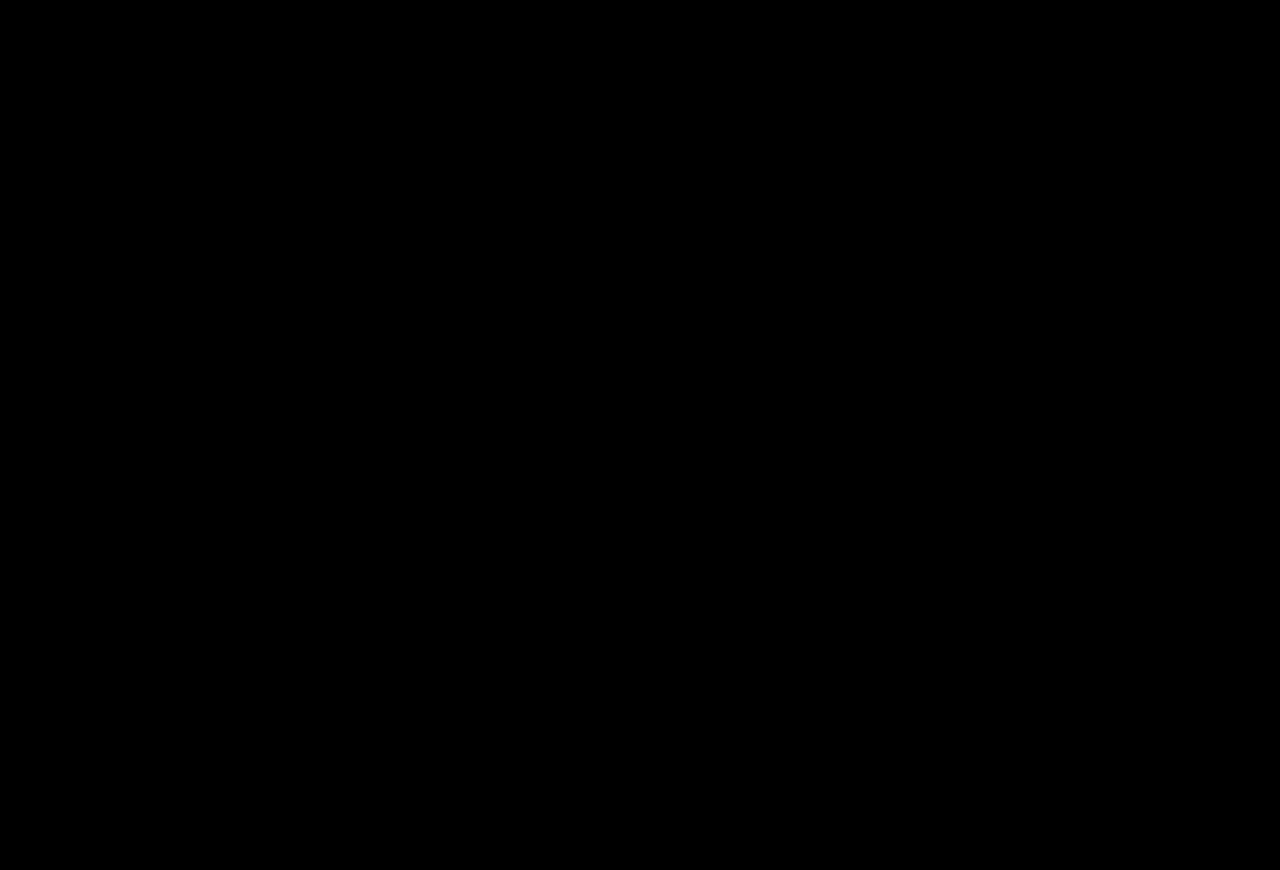
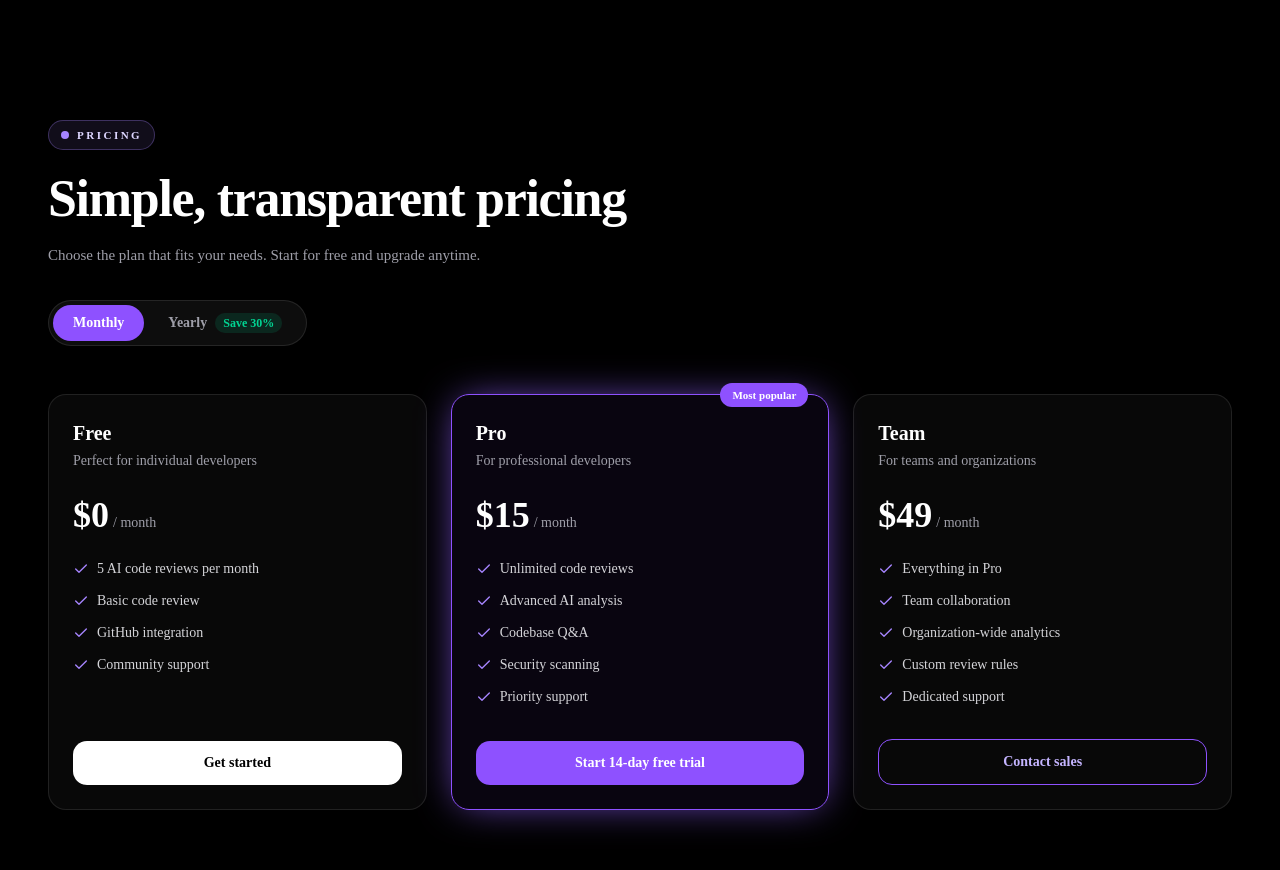
Before and after one commit to mdjameel04/devpilot, a Next.js app: page / in a window 1280 px wide. Shown: the part 1757-2627 px from the top of the page. Before the commit the page ends 1781 px from the top, so only its background shows below. Built offline with nearby package versions, Linux system fonts and the light colour scheme.

Commit message:
frist commit

```diff
--- /dev/null
+++ b/app/components/Pricing.tsx
@@ -0,0 +1,186 @@
+"use client";
+
+import React, { useState } from "react";
+import { Check } from "lucide-react";
+
+type Billing = "monthly" | "yearly";
+
+interface Plan {
+  name: string;
+  desc: string;
+  price: Record<Billing, number>;
+  features: string[];
+  cta: string;
+  popular?: boolean;
+  card: string; // card border/bg
+  btn: string; // button style
+}
+
+const plans: Plan[] = [
+  {
+    name: "Free",
+    desc: "Perfect for individual developers",
+    price: { monthly: 0, yearly: 0 },
+    features: [
+      "5 AI code reviews per month",
+      "Basic code review",
+      "GitHub integration",
+      "Community support",
+    ],
+    cta: "Get started",
+    card: "border-white/10 bg-white/[0.03]",
+    btn: "bg-white text-black hover:bg-zinc-200",
+  },
+  {
+    name: "Pro",
+    desc: "For professional developers",
+    price: { monthly: 15, yearly: 10 },
+    features: [
+      "Unlimited code reviews",
+      "Advanced AI analysis",
+      "Codebase Q&A",
+      "Security scanning",
+      "Priority support",
+    ],
+    cta: "Start 14-day free trial",
+    popular: true,
+    card: "border-violet-500 bg-violet-500/[0.06] shadow-[0_0_40px_-10px_#8b5cf6]",
+    btn: "bg-violet-500 text-white hover:bg-violet-400",
+  },
+  {
+    name: "Team",
+    desc: "For teams and organizations",
+    price: { monthly: 49, yearly: 34 },
+    features: [
+      "Everything in Pro",
+      "Team collaboration",
+      "Organization-wide analytics",
+      "Custom review rules",
+      "Dedicated support",
+    ],
+    cta: "Contact sales",
+    card: "border-white/10 bg-white/[0.03]",
+    btn: "border border-violet-500 text-violet-300 hover:bg-violet-500/10",
+  },
+];
+
+function Pricing() {
+  const [billing, setBilling] = useState<Billing>("monthly");
+
+  return (
+    <section
+      id="pricing"
+      className="bg-black/40 px-4 py-16 md:px-8 md:py-24 lg:px-12"
+    >
+      <div className="mx-auto max-w-[1200px]">
+        {/* Eyebrow */}
+        <div className="mb-5 inline-flex items-center gap-2 rounded-full border border-violet-400/30 bg-violet-400/10 px-3 py-1.5">
+          <span
+            aria-hidden="true"
+            className="block h-2 w-2 rounded-full bg-violet-400"
+          />
+          <span className="text-[11px] font-semibold uppercase tracking-[2.5px] text-violet-200">
+            Pricing
+          </span>
+        </div>
+
+        {/* Heading */}
+        <h2 className="text-[36px] font-black leading-[1.1] tracking-tight text-white md:text-[52px]">
+          Simple, transparent pricing
+        </h2>
+        <p className="mt-4 max-w-md text-[15px] leading-relaxed text-zinc-400">
+          Choose the plan that fits your needs. Start for free and upgrade
+          anytime.
+        </p>
+
+        {/* Billing toggle */}
+        <div
+          role="group"
+          aria-label="Billing period"
+          className="mt-8 inline-flex items-center gap-1 rounded-full border border-white/10 bg-white/5 p-1"
+        >
+          <button
+            type="button"
+            aria-pressed={billing === "monthly"}
+            onClick={() => setBilling("monthly")}
+            className={`rounded-full px-5 py-2 text-sm font-semibold transition ${
+              billing === "monthly"
+                ? "bg-violet-500 text-white"
+                : "text-zinc-400 hover:text-white"
+            }`}
+          >
+            Monthly
+          </button>
+          <button
+            type="button"
+            aria-pressed={billing === "yearly"}
+            onClick={() => setBilling("yearly")}
+            className={`flex items-center gap-2 rounded-full px-5 py-2 text-sm font-semibold transition ${
+              billing === "yearly"
+                ? "bg-violet-500 text-white"
+                : "text-zinc-400 hover:text-white"
+            }`}
+          >
+            Yearly
+            <span className="rounded-full bg-emerald-500/15 px-2 py-0.5 text-xs font-semibold text-emerald-400">
+              Save 30%
+            </span>
+          </button>
+        </div>
+
+        {/* Cards */}
+        <div className="mt-12 grid items-stretch gap-6 md:grid-cols-3">
+          {plans.map((plan) => (
+            <div
+              key={plan.name}
+              className={`relative flex flex-col rounded-2xl border p-6 ${plan.card}`}
+            >
+              {plan.popular && (
+                <span className="absolute -top-3 right-5 rounded-full bg-violet-500 px-3 py-1 text-[11px] font-semibold text-white">
+                  Most popular
+                </span>
+              )}
+
+              <h3 className="text-xl font-bold text-white">{plan.name}</h3>
+              <p className="mt-1 text-sm text-zinc-400">{plan.desc}</p>
+
+              <p className="mt-6 flex items-baseline gap-1">
+                <span className="text-4xl font-black text-white">
+                  ${plan.price[billing]}
+                </span>
+                <span className="text-sm text-zinc-400">/ month</span>
+              </p>
+              {billing === "yearly" && plan.price.yearly > 0 && (
+                <p className="mt-1 text-xs text-zinc-500">Billed yearly</p>
+              )}
+
+              <ul className="mt-6 flex-1 space-y-3">
+                {plan.features.map((f) => (
+                  <li
+                    key={f}
+                    className="flex items-start gap-2 text-sm text-zinc-300"
+                  >
+                    <Check
+                      className="mt-0.5 h-4 w-4 shrink-0 text-violet-400"
+                      aria-hidden="true"
+                    />
+                    {f}
+                  </li>
+                ))}
+              </ul>
+
+              <button
+                type="button"
+                className={`mt-8 w-full rounded-xl px-4 py-3 text-sm font-semibold transition ${plan.btn}`}
+              >
+                {plan.cta}
+              </button>
+            </div>
+          ))}
+        </div>
+      </div>
+    </section>
+  );
+}
+
+export default Pricing;
--- a/app/page.tsx
+++ b/app/page.tsx
@@ -4,6 +4,7 @@ import Navbar from './components/Navbar'
 import Hero from './components/hero'
 import Features from './components/features'
 import HowItWorks from './components/How-it-works'
+import Pricing from './components/Pricing'
 
 const page = () => {
   return (
@@ -12,6 +13,7 @@ const page = () => {
    <Hero/>
    <Features/>
    <HowItWorks/>
+   <Pricing/>
     </div>
   )
 }
```
